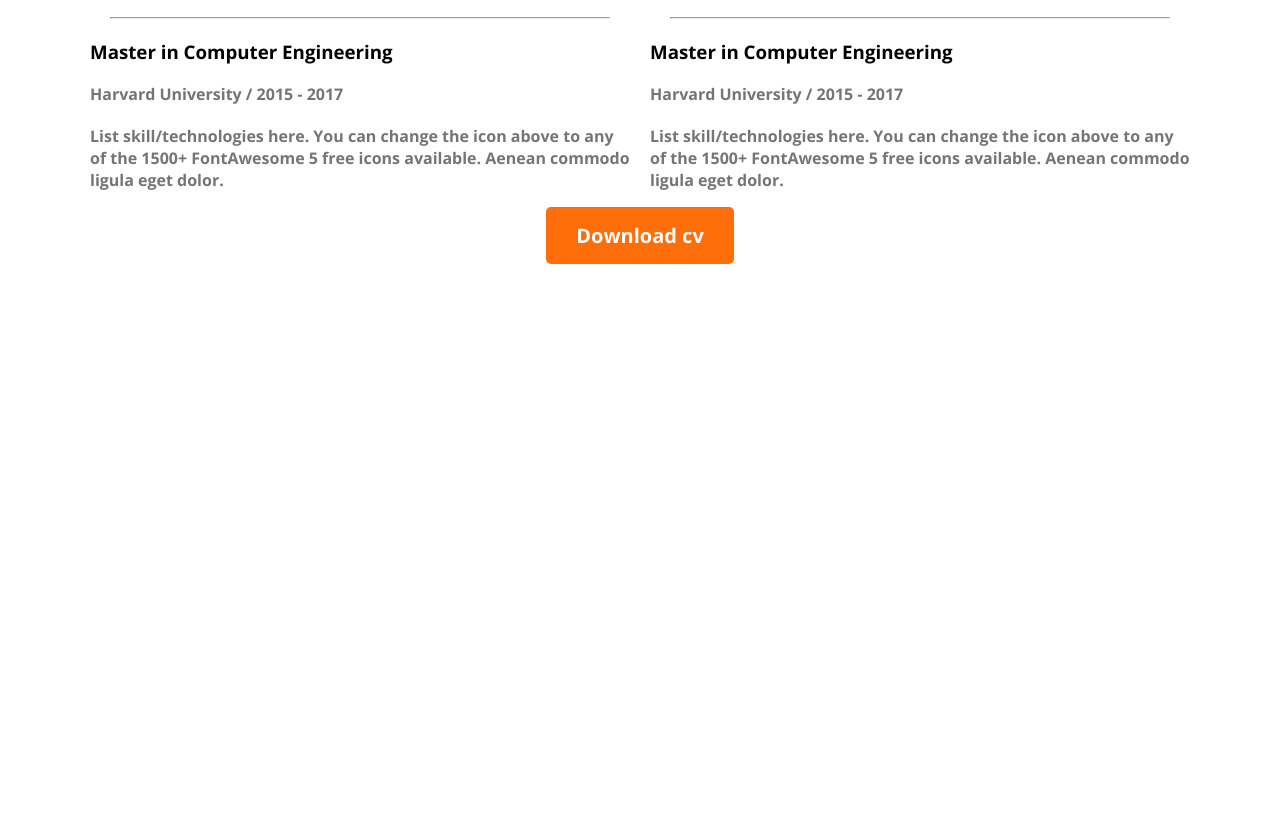
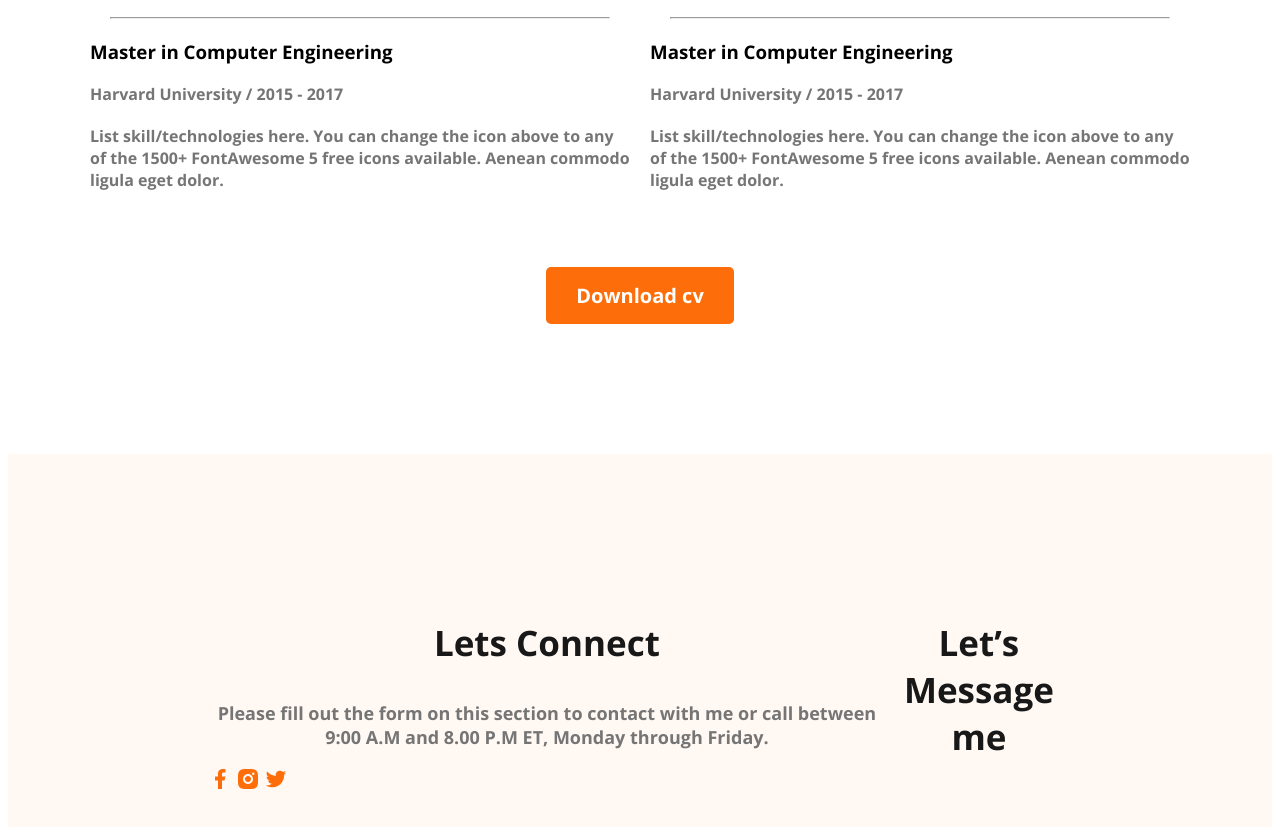
Before and after one commit to MDPARIJUL/web-developer-portfolio, a plain HTML site: page index.html in a window 1280 px wide. Shown: the part 2771-3598 px from the top of the page. Before the commit the page ends 3043 px from the top, so only its background shows below. Drawn offline with nearby package versions, Linux system fonts and the light colour scheme.

Commit message:
footer section added

```diff
--- a/css/style.css
+++ b/css/style.css
@@ -168,4 +168,12 @@ main section{
 }
 .download-cv{
   text-align: center;
+  margin-top: 60px;
+  margin-bottom: 130px;
 }
+/* footer style */
+footer{
+  display: flex;
+  background-color: #FFF8F3;
+  padding: 130px 200px;
+}
--- a/index.html
+++ b/index.html
@@ -143,7 +143,18 @@
        </section>
     </main>
     <footer>
-
+        <div class="footer-column">
+            <h3 class="section-title">Lets Connect</h3>
+            <p class="section-description">Please fill out the form on this section to contact with me or call between 9:00 A.M and 8.00 P.M ET, Monday through Friday.</p>
+            <div class="footer-links">
+                <a href=""><img src="images/icons/facebook.png" alt=""></a>
+                <a href=""><img src="images/icons/insta.png" alt=""></a>
+                <a href=""><img src="images/icons/twitter.png" alt=""></a>
+            </div>
+        </div>
+        <div class="footer-column">
+            <h3 class="section-title">Let’s Message me</h3>
+        </div>
     </footer>
 </body>
 </html>
```
